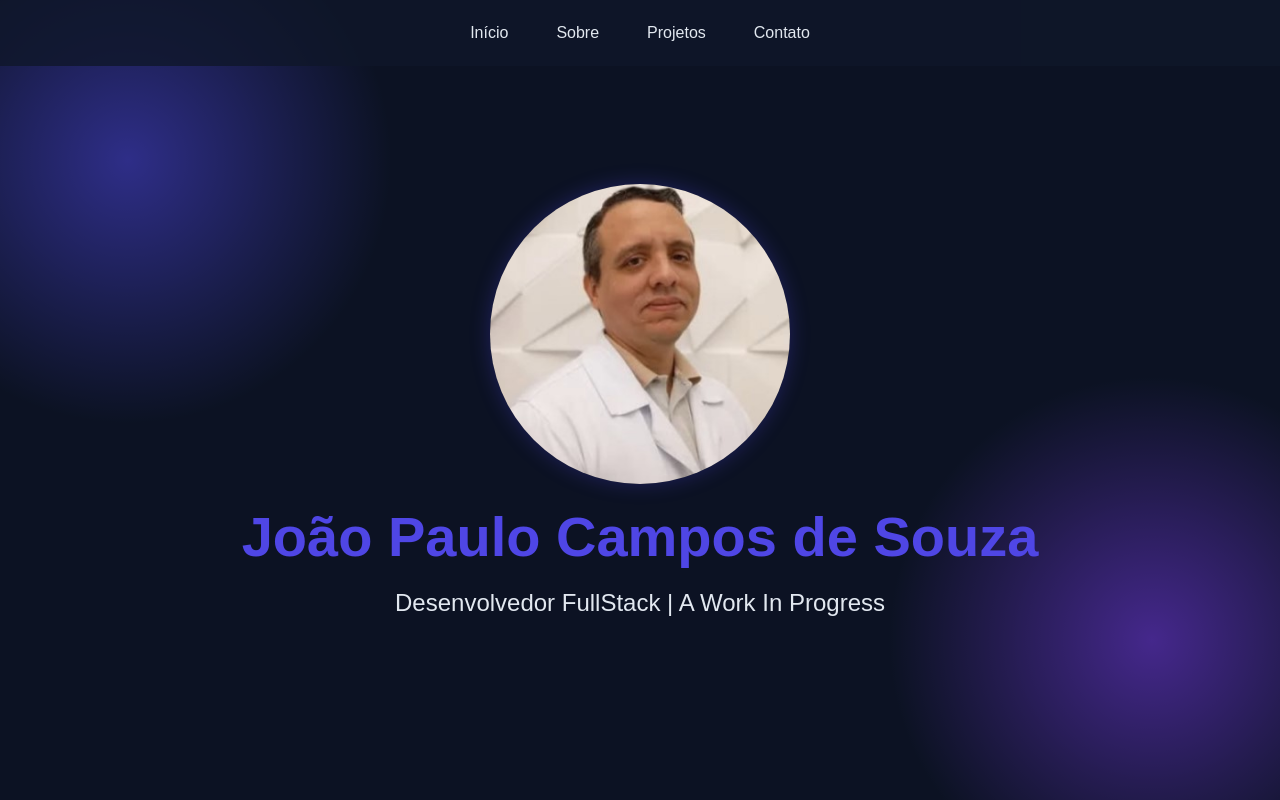
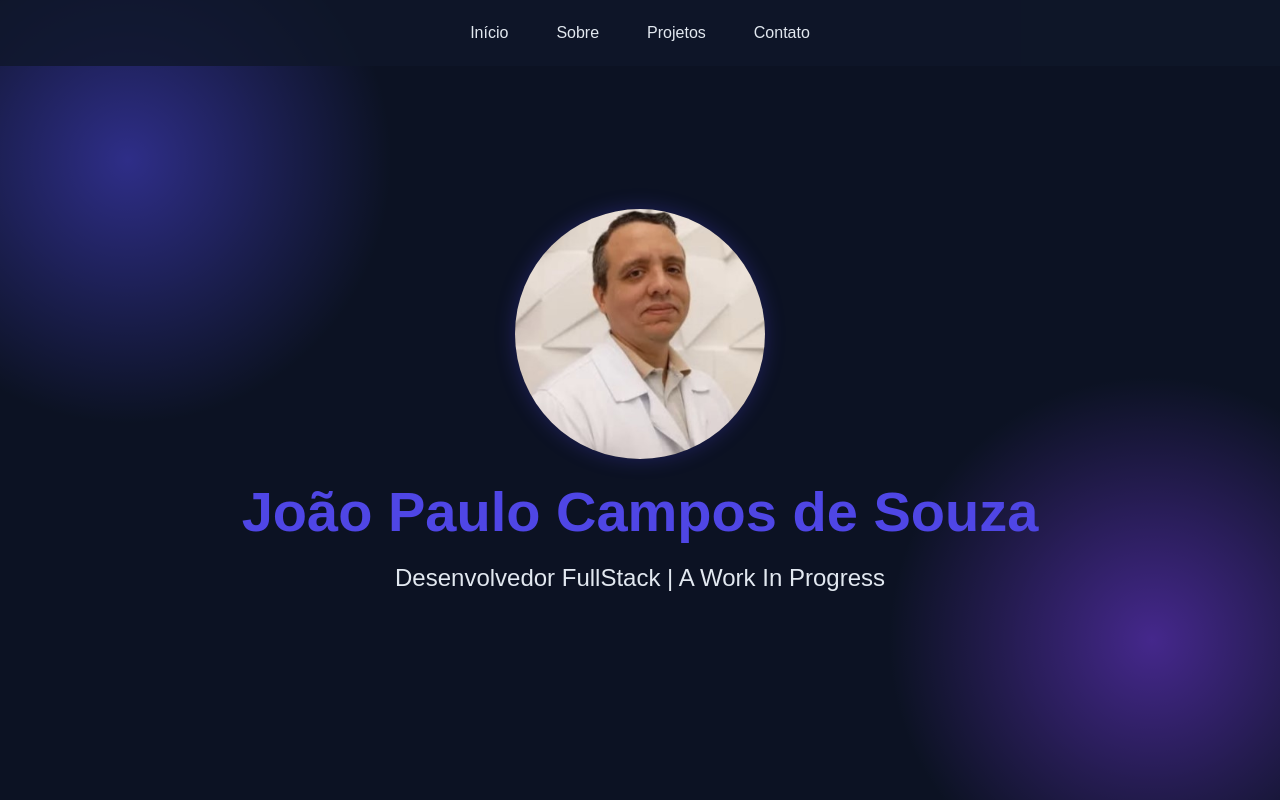
Before and after one commit to souza-jp81/Portfolio, a plain HTML site: page index.html in a window 1280 px wide. Shown: the top 800 px of the page. Drawn offline with Linux system fonts and the light colour scheme.

Commit message:
atualizado e completo

```diff
--- a/index.html
+++ b/index.html
@@ -113,4 +113,6 @@
 
 </body>
 
+<script src="./sript.js"></script>
+
 </html>
--- a/styles.css
+++ b/styles.css
@@ -73,8 +73,8 @@ body {
 }
 
 .foto-perfil {
-    width: 300px;
-    height: 300px;
+    width: 250px;
+    height: 250px;
     box-shadow: 0 0 20px rgba(79, 70, 229, 0.3);
     border-radius: 50%;
     border: 4px solid var(--vidro);
```
Also changed, not shown: 1 other file.
